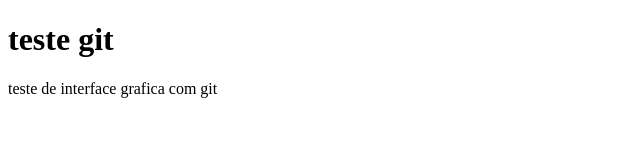
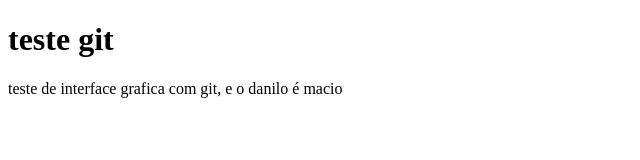
Before and after one commit to Soarezzsemj/ESTUDOS, a plain HTML site: page Frontend-05-04/aula01.html in a window 1280 px wide. Shown: the whole page, without its empty margins (0-640 px from the left). Drawn offline with Linux system fonts and the light colour scheme.

Commit message:
update danilo oficial

```diff
--- a/Frontend-05-04/aula01.html
+++ b/Frontend-05-04/aula01.html
@@ -9,7 +9,7 @@
 
     <h1>teste git</h1>
 
-    <p>teste de interface grafica com git</p>
+    <p>teste de interface grafica com git, e o danilo é macio </p>
 
 </body>
 </html>
```
